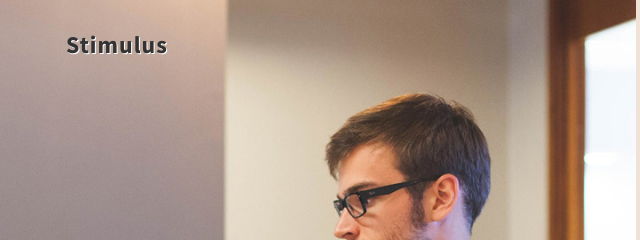
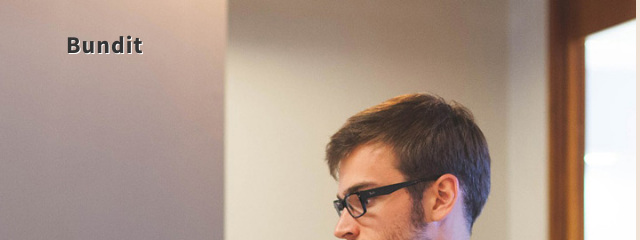
Before and after one commit to BunditSpace/firebase-travis, a plain HTML site: page public/index.html in a window 1280 px wide. Shown: the top 240 px of the page, 4-644 px from the left. Drawn offline with Linux system fonts and the light colour scheme.

Commit message:
change index page

```diff
--- a/public/index.html
+++ b/public/index.html
@@ -46,7 +46,7 @@ http://www.templatemo.com/tm-498-stimulus
                     <span class="icon icon-bar"></span>
                     <span class="icon icon-bar"></span>
                </button>
-               <a href="#" class="navbar-brand">Stimulus</a>
+               <a href="#" class="navbar-brand">Bundit</a>
           </div>
 
           <div class="collapse navbar-collapse">
```
